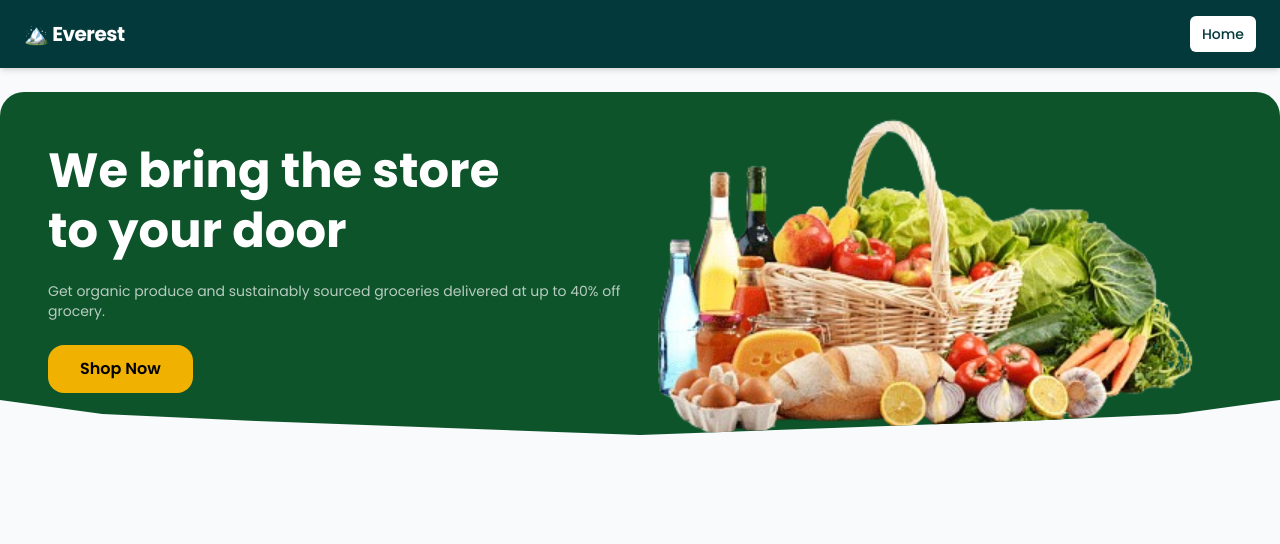
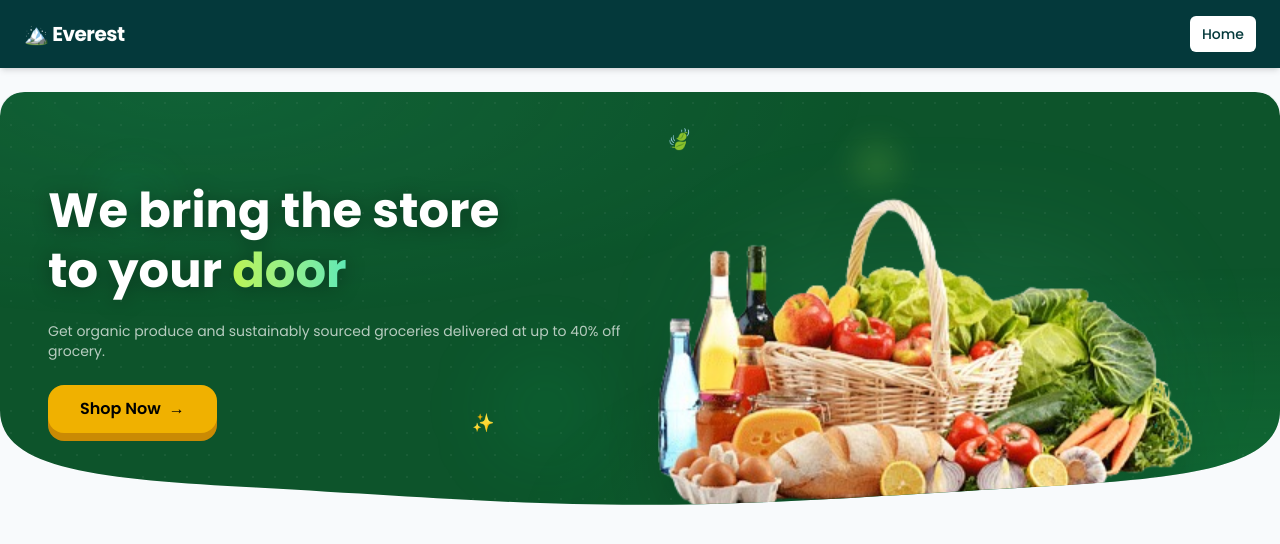
Before and after one commit to Alphannnn/Everest-, a React (Vite) app in the folder client/: page / in a window 1280 px wide. Shown: the top 544 px of the page. Built offline with nearby package versions, Linux system fonts and the light colour scheme.

Commit message:
hero section improved

```diff
--- a/client/src/components/Hero.jsx
+++ b/client/src/components/Hero.jsx
@@ -3,10 +3,11 @@ function Hero() {
     <section className="mt-6">
       <div
         className="
-          max-w-[1350px]
+          group
+          max-w-[1450px]
           mx-auto
           mt-5
-          h-[350px]
+          h-[430px]
           bg-green-900
           relative
           rounded-3xl
@@ -15,18 +16,67 @@ function Hero() {
           items-center
           justify-between
           px-12
+          shadow-[0_20px_60px_-15px_rgba(6,78,59,0.6)]
+          ring-1 ring-white/10
         "
-        style={{
-          clipPath:
-            'polygon(0 0,100% 0,100% 88%,92% 92%,80% 94%,65% 96%,50% 98%,35% 96%,20% 94%,8% 92%,0 88%)',
-        }}
+        style={{ clipPath: 'url(#heroWave)' }}
       >
+        {/* Smooth, gently rounded bottom edge (responsive via objectBoundingBox units) */}
+        <svg className="absolute w-0 h-0" aria-hidden="true">
+          <clipPath id="heroWave" clipPathUnits="objectBoundingBox">
+            <path
+              d="M 0.02,0
+                 L 0.98,0
+                 Q 1,0 1,0.055
+                 L 1,0.74
+                 C 1,0.88 0.92,0.9 0.8,0.92
+                 C 0.68,0.94 0.6,0.96 0.5,0.96
+                 C 0.4,0.96 0.32,0.94 0.2,0.92
+                 C 0.08,0.9 0,0.88 0,0.74
+                 L 0,0.055
+                 Q 0,0 0.02,0
+                 Z"
+            />
+          </clipPath>
+        </svg>
+        {/* Ambient gradient sheen — soft greens only */}
+        <div
+          className="absolute inset-0 opacity-60"
+          style={{
+            background:
+              'radial-gradient(120% 120% at 15% 0%, rgba(52,211,153,0.18) 0%, transparent 45%), radial-gradient(120% 120% at 100% 100%, rgba(34,197,94,0.35) 0%, transparent 50%)',
+          }}
+        />
+
+        {/* Faint dotted grid — soft playful texture */}
+        <div
+          className="pointer-events-none absolute inset-0 opacity-[0.05]"
+          style={{
+            backgroundImage: 'radial-gradient(circle, #ffffff 1px, transparent 1px)',
+            backgroundSize: '22px 22px',
+          }}
+        />
+
+        {/* Floating playful blobs */}
+        <div className="pointer-events-none absolute inset-0 overflow-hidden">
+          <span className="absolute left-[8%] top-[18%] h-16 w-16 rounded-full bg-emerald-400/20 blur-xl [animation:float1_7s_ease-in-out_infinite,glow-pulse_5s_ease-in-out_infinite]" />
+          <span className="absolute left-[40%] top-[60%] h-24 w-24 rounded-full bg-green-400/10 blur-2xl animate-[float2_9s_ease-in-out_infinite]" />
+          <span className="absolute right-[30%] top-[12%] h-10 w-10 rounded-full bg-lime-300/20 blur-lg animate-[float3_6s_ease-in-out_infinite]" />
+        </div>
+
+        {/* Gentle game-like accents */}
+        <span className="pointer-events-none absolute top-8 right-[46%] text-xl animate-[float3_6s_ease-in-out_infinite] select-none">🍃</span>
+        <span className="pointer-events-none absolute bottom-24 left-[38%] text-lg animate-[float2_9s_ease-in-out_infinite] select-none">✨</span>
+
         {/* Left Content */}
         <div className="w-1/2 z-10">
-          <h1 className="text-white text-5xl font-bold leading-tight">
+          <h1 className="text-white text-5xl font-bold leading-tight drop-shadow-[0_2px_10px_rgba(0,0,0,0.35)]">
             We bring the store
             <br />
-            to your door
+            to your{' '}
+            <span className="bg-gradient-to-r from-lime-300 to-emerald-300 bg-clip-text text-transparent">
+              door
+            </span>
           </h1>
 
           <p className="text-white/70 mt-5 text-sm max-w-[1450px]">
@@ -34,14 +84,35 @@ function Hero() {
             up to 40% off grocery.
           </p>
 
-          <button className="mt-6 bg-yellow-500 text-black px-8 py-3 rounded-2xl font-semibold hover:scale-105 transition">
-            Shop Now
+          <button
+            className="
+              group/btn relative overflow-hidden
+              mt-6 bg-yellow-500 text-black px-8 py-3 rounded-2xl font-semibold
+              inline-flex items-center gap-2
+              shadow-[0_8px_0_0_rgb(202,138,4)]
+              hover:scale-105 hover:-translate-y-0.5 hover:shadow-[0_12px_0_0_rgb(202,138,4)]
+              active:translate-y-1 active:shadow-[0_4px_0_0_rgb(202,138,4)]
+              transition-all duration-200
+            "
+          >
+            {/* Shine sweep on hover */}
+            <span className="pointer-events-none absolute top-0 left-0 h-full w-1/3 bg-white/50 blur-md opacity-0 group-hover/btn:opacity-100 group-hover/btn:[animation:shine_0.9s_ease]" />
+            <span className="relative z-10">Shop Now</span>
+            <span className="relative z-10 transition-transform duration-200 group-hover/btn:translate-x-1">→</span>
           </button>
         </div>
 
         {/* Grocery Image */}
-        <div className="absolute right-0 bottom-0 w-[55%] h-full flex items-end justify-center">
-          <img src="/Grocery.png" className="w-[540px] object-contain" />
+        <div className="absolute right-0 bottom-0 w-[55%] h-full flex items-end justify-center z-10">
+          {/* Soft spotlight behind the produce */}
+          <div className="pointer-events-none absolute bottom-10 h-[220px] w-[420px] rounded-full bg-emerald-300/12 blur-3xl" />
+          {/* Ground shadow */}
+          <div className="absolute bottom-6 h-6 w-[380px] rounded-full bg-black/30 blur-2xl" />
+          <img
+            src="/Grocery.png"
+            alt="Fresh groceries"
+            className="relative w-[540px] object-contain drop-shadow-2xl animate-[bob_5s_ease-in-out_infinite] transition-transform duration-500 group-hover:scale-[1.03]"
+          />
         </div>
       </div>
     </section>
--- a/client/src/index.css
+++ b/client/src/index.css
@@ -7,3 +7,34 @@
 html {
   font-family: "Poppins", ui-sans-serif, system-ui, sans-serif;
 }
+
+/* Gentle, game-like motion — kept soft so it stays easy on the eyes */
+@keyframes bob {
+  0%, 100% { transform: translateY(0); }
+  50% { transform: translateY(-12px); }
+}
+@keyframes float1 {
+  0%, 100% { transform: translate(0, 0); }
+  50% { transform: translate(10px, -14px); }
+}
+@keyframes float2 {
+  0%, 100% { transform: translate(0, 0); }
+  50% { transform: translate(-16px, 12px); }
+}
+@keyframes float3 {
+  0%, 100% { transform: translate(0, 0); }
+  50% { transform: translate(8px, 10px); }
+}
+@keyframes glow-pulse {
+  0%, 100% { opacity: 0.4; transform: scale(1); }
+  50% { opacity: 0.7; transform: scale(1.06); }
+}
+@keyframes shine {
+  0% { transform: translateX(-120%) skewX(-20deg); }
+  60%, 100% { transform: translateX(320%) skewX(-20deg); }
+}
+
+/* Respect users who prefer less motion */
+@media (prefers-reduced-motion: reduce) {
+  *[class*="animate-"] { animation: none !important; }
+}
```
